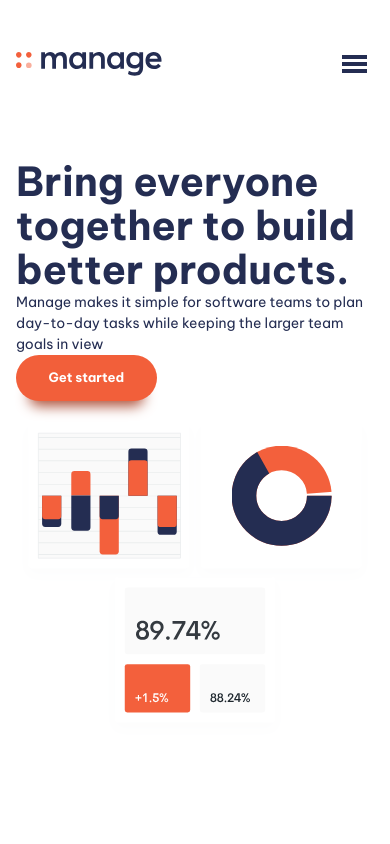
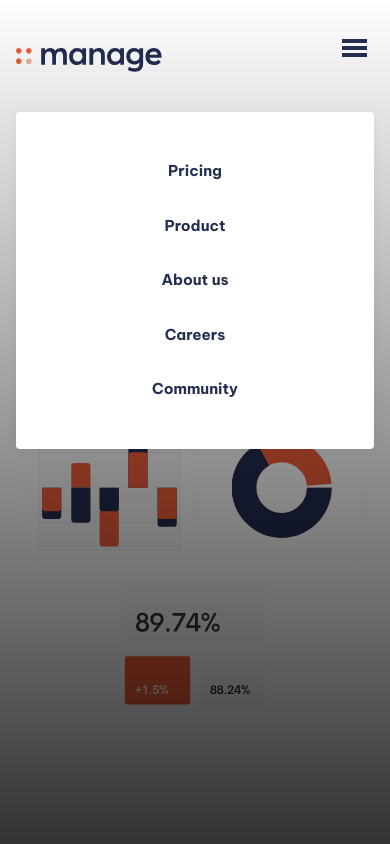
Before and after one commit to Gopi2301/manage-landingPage, a website built with Vite: page index.html in a window 390 px wide. Both pictures are taken after a click on the button "Menu". Shown: the top 844 px of the page. Built offline with nearby package versions, Linux system fonts and the light colour scheme.

Commit message:
medium navbar

```diff
--- a/index.html
+++ b/index.html
@@ -17,12 +17,12 @@
     <div class="container">
       <div class="nav-wrapper">
         <a href="#"><img src="/images/logo.svg" alt="manage"></a>
-        <button class="mobile-nav-toggle" aria-controls="primary-navigation">
+        <button class="mobile-nav-toggle" aria-controls="primary-navigation" aria-expanded="false">
           <img src="/images/icon-hamburger.svg" class="icon-hamburger" alt="">
-          <img src="/images/icon-close.svg" class="icon-close " alt=""><span
+          <img src="/images/icon-close.svg" class="icon-close " aria-hidden="true" alt=""><span
             class="visually-hidden">Menu</span></button>
-        <nav class="primary-navigation">
-          <ul role="list" aria-label="primary" id="primary-navigation" class="nav-list">
+        <nav class="primary-navigation" id="primary-navigation">
+          <ul role="list" aria-label="primary" class="nav-list">
             <li><a href="#">Pricing</a></li>
             <li><a href="#">Product</a></li>
             <li><a href="#">About us</a></li>
@@ -30,7 +30,7 @@
             <li><a href="#">Community</a></li>
           </ul>
         </nav>
-        <button style="display: none" class="button">Get Started</button>
+        <button class="button | display-sm-none display-md-inline-flex">Get Started</button>
       </div>
     </div>
   </header>
--- a/main.js
+++ b/main.js
@@ -0,0 +1,8 @@
+const navToggle = document.querySelector('.mobile-nav-toggle');
+const primaryNav = document.querySelector('.primary-navigation');
+const primaryHeader = document.querySelector('.primary-header');
+navToggle.addEventListener('click', () => {
+    primaryNav.hasAttribute('data-visible') ? navToggle.setAttribute("aria-expanded", false) : navToggle.setAttribute("aria-expanded", true);
+    primaryNav.toggleAttribute('data-visible');
+    primaryHeader.toggleAttribute('data-overlay');
+})
--- a/style.css
+++ b/style.css
@@ -122,6 +122,127 @@
   }
 }
 
+
+/* general styling */
+body {
+  font-size: var(--fs-body);
+  font-family: var(--ff-body);
+  color: var(--clr-primary-400);
+}
+
+
+
+/* button */
+.button {
+  display: inline-flex;
+  cursor: pointer;
+  border: 0;
+  border-radius: 100vmax;
+  padding: 1.25em 2.5em;
+  line-height: 1;
+  font-weight: var(--fw-bold);
+  font-size: var(--fs-button);
+  background-color: var(--clr-accent-400);
+  color: var(--clr-neutral-100);
+  box-shadow: 0 1.125rem 1em -1em var(--clr-accent-500);
+}
+
+.button[data-type="inverted"] {
+  color: var(--clr-accent-400);
+  background-color: var(--clr-neutral-100);
+}
+
+.button:hover,
+.button:focus-visible {
+  background-color: var(--clr-accent-300);
+}
+
+.button[data-type="inverted"]:hover,
+.button[data-type="inverted"]:focus-visible {
+  color: var(--clr-accent-300);
+  background-color: var(--clr-neutral-100);
+}
+
+/* navigation */
+.primary-header {
+  padding-top: var(--size-700);
+
+}
+
+.nav-wrapper {
+  display: flex;
+  align-items: center;
+  justify-content: space-between;
+}
+
+.mobile-nav-toggle {
+  display: none;
+}
+
+
+.nav-list {
+  font-size: var(--fs-nav);
+
+}
+
+@media (max-width:50em) {
+  .primary-navigation {
+    display: none;
+    position: fixed;
+    padding: var(--size-700);
+    inset: 7rem var(--size-400) auto;
+    background: var(--clr-neutral-100);
+    border-radius: var(--size-100);
+    box-shadow: 0 0 0.75em rgb(0, 0, 0, 0.05);
+  }
+
+  .primary-header[data-overlay]::before {
+    content: '';
+    position: fixed;
+    inset: 0;
+    background-image: linear-gradient(rgb(0 0 0 /0), rgb(0 0 0 /0.8));
+
+  }
+
+  .nav-list {
+    display: grid;
+    gap: var(--size-600);
+    text-align: center;
+    font-weight: var(--fw-bold);
+  }
+
+  .nav-list a {
+    color: var(--clr-primary-400);
+    text-decoration: none;
+  }
+
+  .nav-list a:hover,
+  .nav-list a:focus {
+    color: var(--clr-accent-400);
+
+  }
+
+  .primary-navigation[data-visible] {
+    display: block;
+  }
+
+  .mobile-nav-toggle {
+    display: block;
+    position: fixed;
+    top: var(--size-600);
+    right: var(--size-400);
+    cursor: pointer;
+    background: transparent;
+    border: 0;
+    padding: 0.5em;
+  }
+
+  .mobile-nav-toggle .icon-close {
+    display: none;
+
+  }
+}
+
 /* Utility class */
 .visually-hidden {
 
@@ -224,6 +345,16 @@
   padding-block: var(--size-700);
 }
 
+.display-sm-none {
+  display: none;
+}
+
+@media (min-width:50em) {
+  .display-md-inline-flex {
+    display: inline-flex;
+  }
+}
+
 .container {
   --max-width: 1110px;
   --padding: 1rem;
@@ -247,77 +378,3 @@
     flex-basis: 100%;
   }
 }
-
-/* general styling */
-body {
-  font-size: var(--fs-body);
-  font-family: var(--ff-body);
-  color: var(--clr-primary-400);
-}
-
-
-
-/* button */
-.button {
-  cursor: pointer;
-  border: 0;
-  border-radius: 100vmax;
-  padding: 1.25em 2.5em;
-  line-height: 1;
-  font-weight: var(--fw-bold);
-  font-size: var(--fs-button);
-  background-color: var(--clr-accent-400);
-  color: var(--clr-neutral-100);
-  box-shadow: 0 1.125rem 1em -1em var(--clr-accent-500);
-}
-
-.button[data-type="inverted"] {
-  color: var(--clr-accent-400);
-  background-color: var(--clr-neutral-100);
-}
-
-.button:hover,
-.button:focus-visible {
-  background-color: var(--clr-accent-300);
-}
-
-.button[data-type="inverted"]:hover,
-.button[data-type="inverted"]:focus-visible {
-  color: var(--clr-accent-300);
-  background-color: var(--clr-neutral-100);
-}
-
-/* navigation */
-.primary-header {
-  margin-top: var(--size-700);
-
-}
-
-.nav-wrapper {
-  display: flex;
-  align-items: center;
-  justify-content: space-between;
-}
-
-.mobile-nav-toggle {
-  display: none;
-}
-
-@media (max-width:50em) {
-  .primary-navigation {
-    display: none;
-  }
-
-  .mobile-nav-toggle {
-    display: block;
-    cursor: pointer;
-    background: transparent;
-    border: 0;
-    padding: 0.5em;
-  }
-
-  .mobile-nav-toggle .icon-close {
-    display: none;
-
-  }
-}
```
